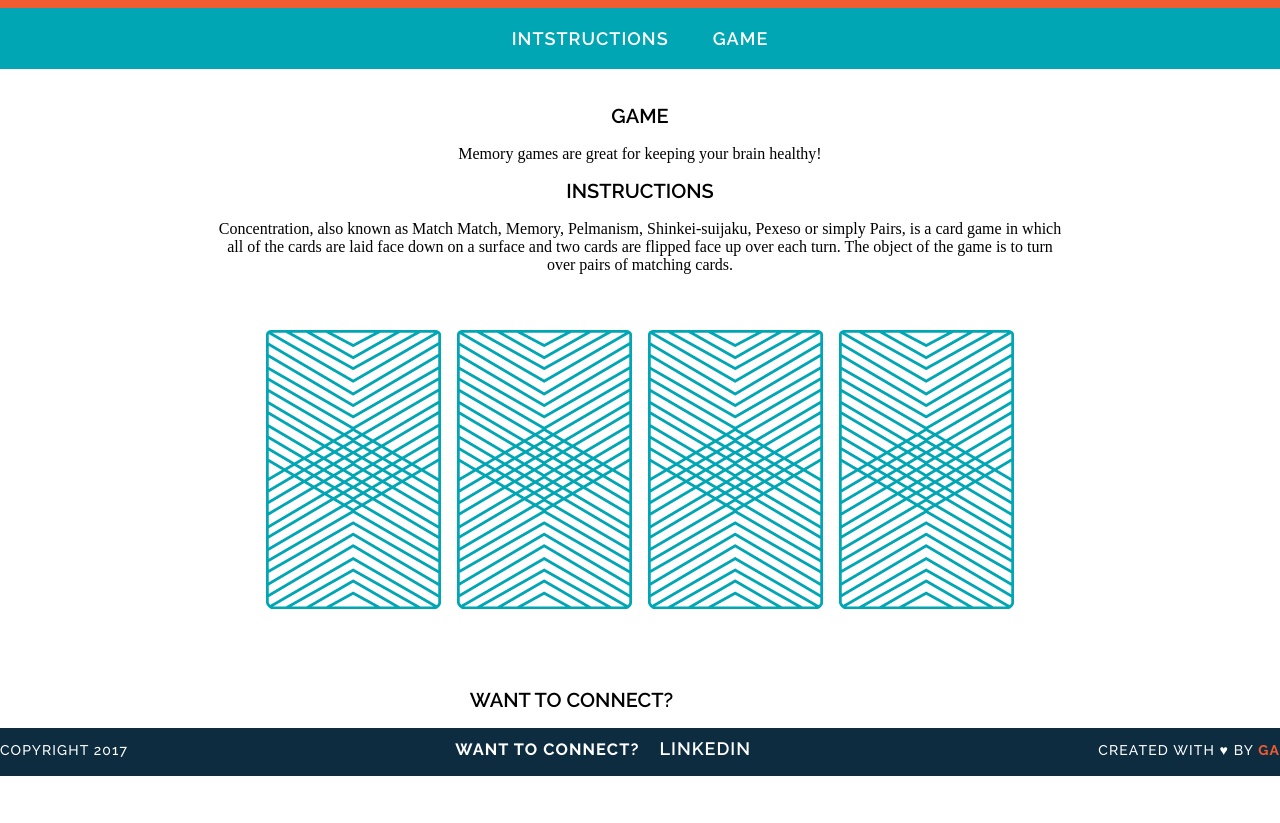
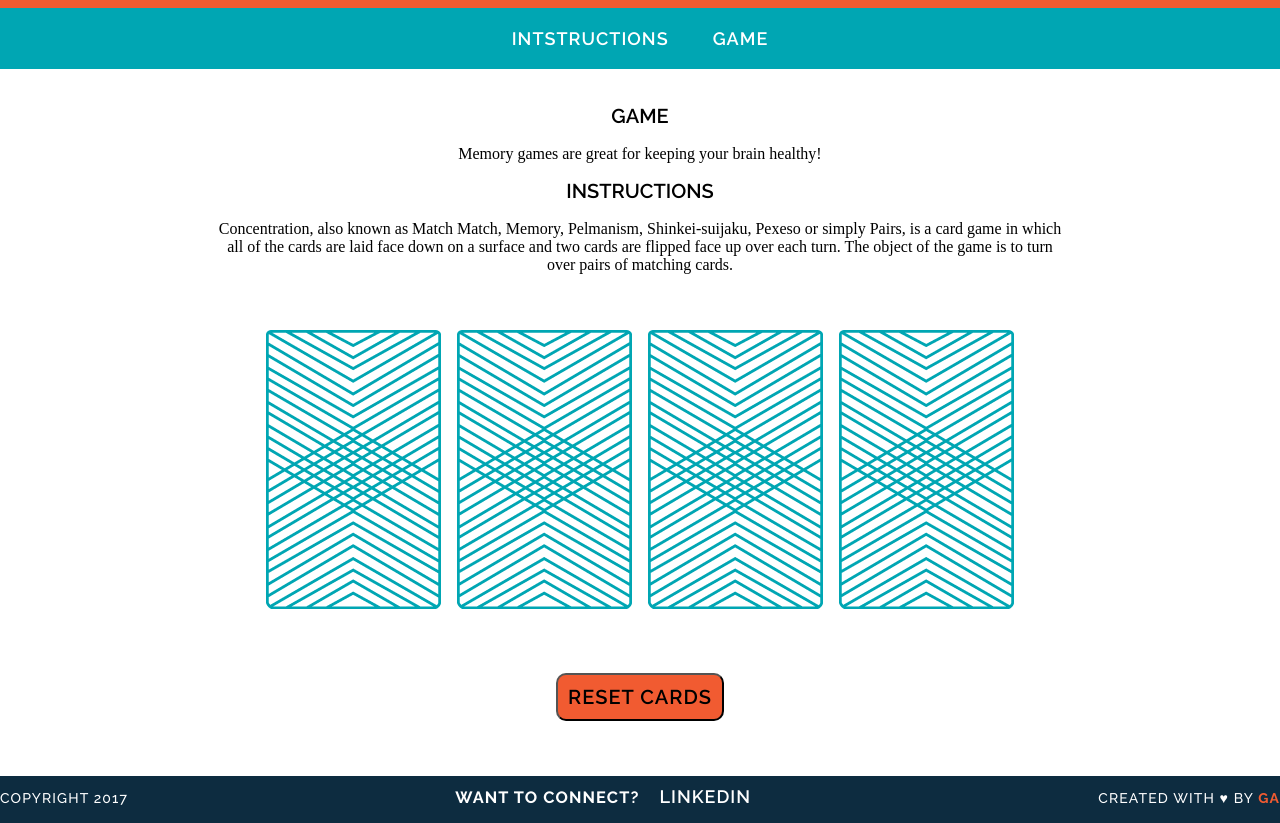
Before and after one commit to Msartain/wdi-fundamentals-memorygame, a plain HTML site: page memory_game/index.html in a window 1280 px wide. Shown: the part 105-928 px from the top of the page. Before the commit the page ends 881 px from the top, so only its background shows below. Drawn offline with Linux system fonts and the light colour scheme; a web font is replaced by a local one.

Commit message:
created reset cards button

```diff
--- a/memory_game/css/style.css
+++ b/memory_game/css/style.css
@@ -73,6 +73,7 @@ main {
 
 img{
 	margin: 40px 8px;
+	cursor: pointer;
 }
 
 footer {
@@ -109,3 +110,18 @@ font-size: 0;
 	color:#F15B31;
 	font-weight: 700;
 }
+
+button {
+	background-color:#F15B31;
+	border-radius: 10px;
+  	padding: 10px;
+ 	text-align: center;
+  	margin: 20px 30px;
+  	cursor: pointer;
+  	display: inline-block;
+  	text-transform: uppercase;
+  	font-family: "Raleway", sans-serif;
+  	letter-spacing:1px;
+	font-weight: 600;
+	font-size: 20px;
+}
--- a/memory_game/index.html
+++ b/memory_game/index.html
@@ -37,9 +37,10 @@
 
     		</div>
 
+    		<button onclick="resetTheGame()"> Reset cards</button>
+
+
     	</main>
-
-    	<h2> Want to connect?<a href="https://www.linkedin.com/in/matthewsartain/"> Linkedin </a> </h2>
 
     <footer class="clearfix">
     	<p class= "copyright"> Copyright 2017 </p>
--- a/memory_game/js/main.js
+++ b/memory_game/js/main.js
@@ -46,8 +46,6 @@ var flipCard = function() {
 	}
 }
 
-
-
 var createBoard = function(){
 	for(var i = 0; i < cards.length; i++){
 		var cardElement = document.createElement('img');
@@ -59,3 +57,12 @@ var createBoard = function(){
 };
 
 createBoard();
+
+
+var resetTheGame = function(){
+	cardsInPlay = [];
+	for (var i = 0; i < cards.length; i++){
+		var x = document.getElementsByTagName("img")[i];
+		x.setAttribute('src', "images/back.png");
+	}
+}
```
